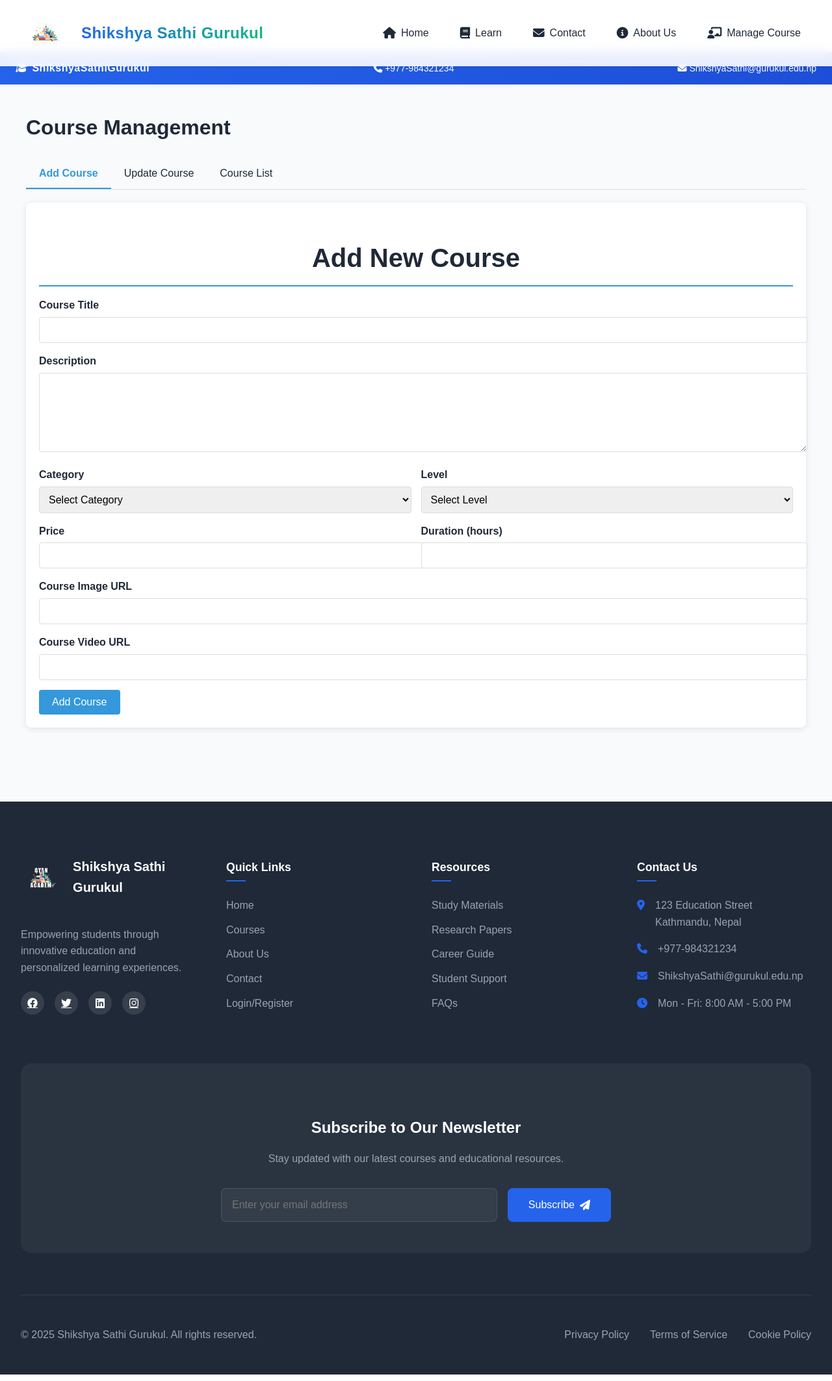
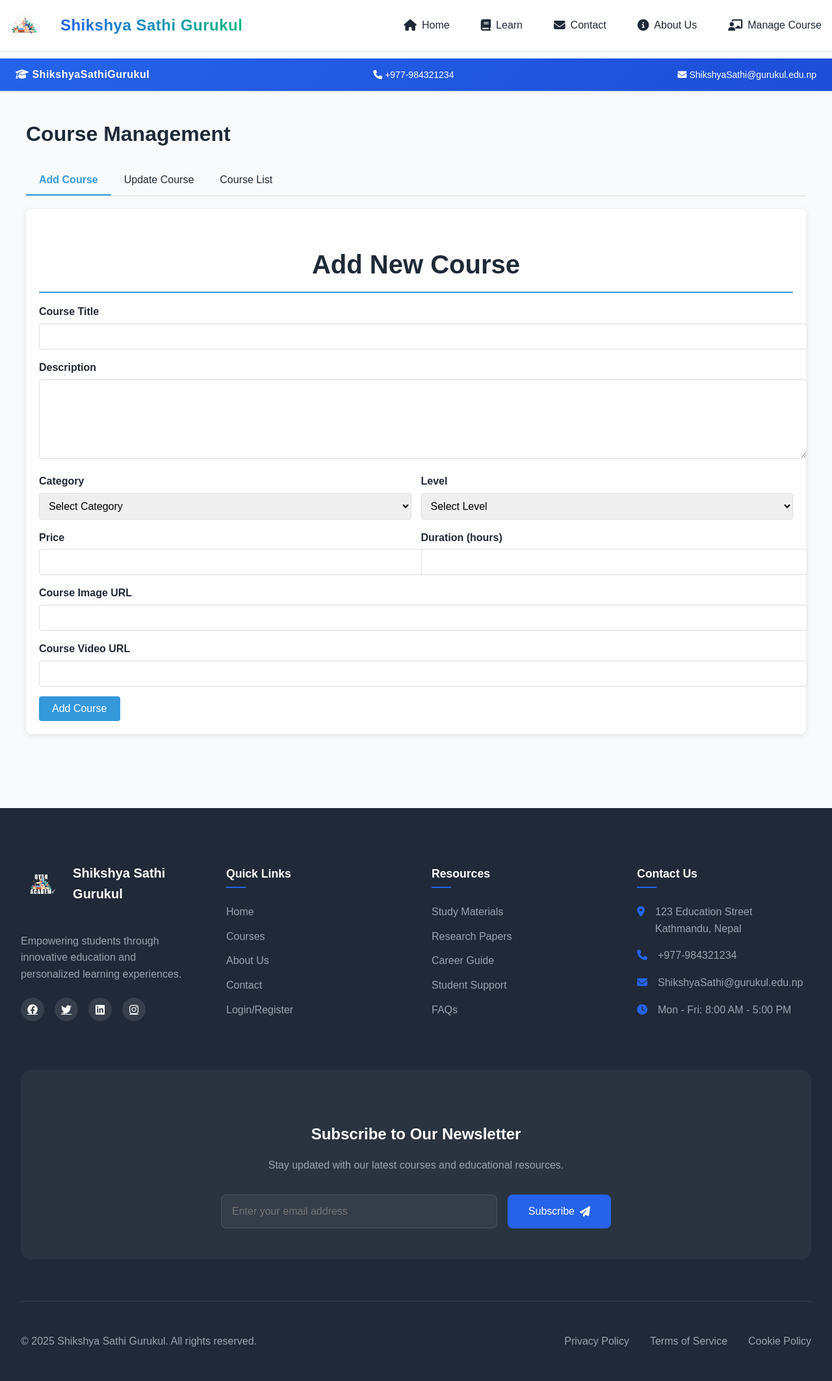
Before and after one commit to RupSagarGautam/Django_Webapp, a Django app: page /course-management/ in a window 1280 px wide. Shown: the whole page at 65% size. Run offline with Django 5.2, Linux system fonts and the light colour scheme.

Commit message:
Updated Favicon and Designs

```diff
--- a/backend/static/css/opportunities.css
+++ b/backend/static/css/opportunities.css
@@ -1,6 +1,6 @@
 /* Opportunities Page Styles */
 .opportunities-main {
-    padding-top: 80px;
+    padding-top: 10px;
 }
 
 /* Hero Section */
--- a/backend/static/css/style.css
+++ b/backend/static/css/style.css
@@ -77,7 +77,6 @@ body {
     display: flex;
     justify-content: space-between;
     align-items: center;
-    padding: 0.75rem 2rem;
     max-width: 1280px;
     margin: 0 auto;
 }
--- a/backend/templates/header.html
+++ b/backend/templates/header.html
@@ -6,9 +6,11 @@
     <meta name="viewport" content="width=device-width, initial-scale=1.0">
     <title>Shikshya Sathi Gurukul - Modern Education Platform</title>
     <link rel="stylesheet" href="{% static '/css/style.css' %}">
+    <link rel="shortcut icon" href="{% static '/Image/favicon.ico' %}" type="image/x-icon">
+
     <link rel="stylesheet" href="https://cdnjs.cloudflare.com/ajax/libs/font-awesome/6.4.0/css/all.min.css">
 </head>
-<body style="margin-top: 80px; padding: 0;">
+<body style="margin-top: 90px; padding: 0px;">
 
     <!-- Header Section -->
 <div class="headertop">
--- a/backend/templates/opportunities.html
+++ b/backend/templates/opportunities.html
@@ -9,8 +9,12 @@
     <link rel="stylesheet" href="https://cdnjs.cloudflare.com/ajax/libs/font-awesome/6.4.0/css/all.min.css">
 </head>
 <body>
+
     {% extends 'base.html'%}
     {% block content %}
+    <div style="text-align: center; font-size: 2em; margin-top: 20px; color: var(--primary-color);">
+        Your Future Starts Here
+    </div>
     <main class="opportunities-main">
         <!-- Hero Section -->
         <section class="opportunities-hero">
```
Also changed, not shown: backend/static/Image/favicon.ico (added).
